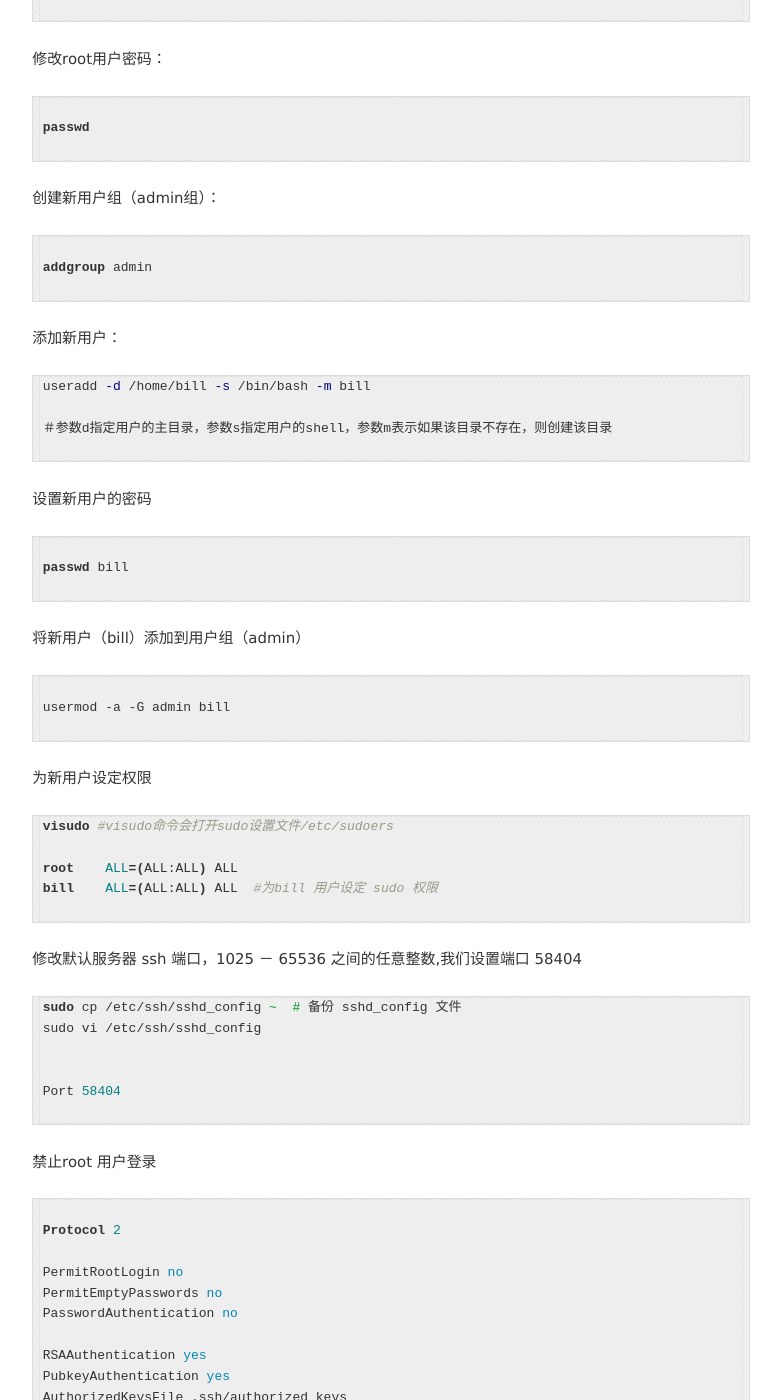
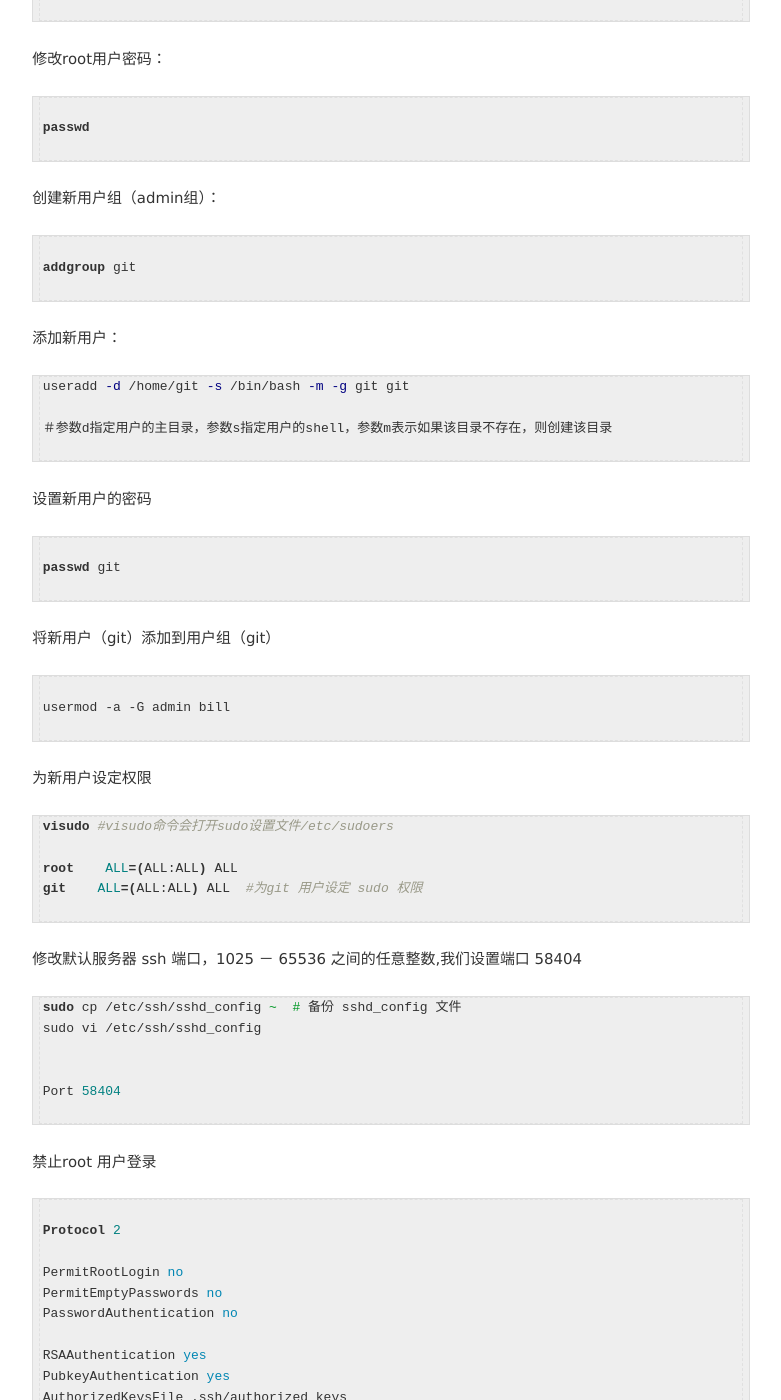
Before and after one commit to pobing/pobing.github.io, a Jekyll site: the page built from _posts/2014-03-30-Linux-新服务配置.markdown, in a window 1280 px wide and 1400 px high, scrolled down 377 px. Shown: the whole window, without its empty margins (249-1030 px from the left). Built offline with Jekyll 4.4.1, drawn with Linux system fonts in a browser that asks for light colours; some web fonts are replaced; Markdown is read by kramdown in place of the engine named in the settings; comment, search, counter and statistics services are not loaded; some of the changed text lies outside the part shown.

Commit message:
add post 2015-10-31-ruan-jian-xu-qiu-de-xian-zhi.md

````diff
--- a/_posts/2014-03-30-Linux-新服务配置.markdown
+++ b/_posts/2014-03-30-Linux-新服务配置.markdown
@@ -30,14 +30,14 @@ passwd
 
 ```bash
 
-addgroup admin
+addgroup git
 
 ```
 
 添加新用户：
 
 ```bash
-useradd -d /home/bill -s /bin/bash -m bill
+useradd -d /home/git -s /bin/bash -m -g git git
 
 ＃参数d指定用户的主目录，参数s指定用户的shell，参数m表示如果该目录不存在，则创建该目录
 
@@ -47,10 +47,10 @@ useradd -d /home/bill -s /bin/bash -m bill
 
 ```
 
-passwd bill
+passwd git
 
 ```
-将新用户（bill）添加到用户组（admin）
+将新用户（git）添加到用户组（git）
 
 ```
 
@@ -63,7 +63,7 @@ usermod -a -G admin bill
 visudo #visudo命令会打开sudo设置文件/etc/sudoers
 
 root    ALL=(ALL:ALL) ALL
-bill    ALL=(ALL:ALL) ALL  #为bill 用户设定 sudo 权限
+git    ALL=(ALL:ALL) ALL  #为git 用户设定 sudo 权限
 
 ```
 修改默认服务器 ssh 端口，1025 － 65536 之间的任意整数,我们设置端口 58404
@@ -102,7 +102,7 @@ sudo  passwd -l root # 禁用 root 账号
 指定允许登录的用户：
 
 ```
-AllowUsers bill
+AllowUsers git
 
 ```
 
@@ -229,7 +230,7 @@ ssh 别名登录
 
 Host s1
 HostName 128.199.209.242
-User bill
+User git
 Port 25000
 
 ssh s1 # 新开shell,测试是否可以登录
````
Also changed, not shown: other parts of _posts/2014-03-30-Linux-新服务配置.markdown (+1 -0 lines), _posts/2015-04-15-nginx-format-log.md (added, +45 -0 lines), _posts/2015-10-31-ruan-jian-xu-qiu-de-xian-zhi.md (added, +30 -0 lines), README.md.
